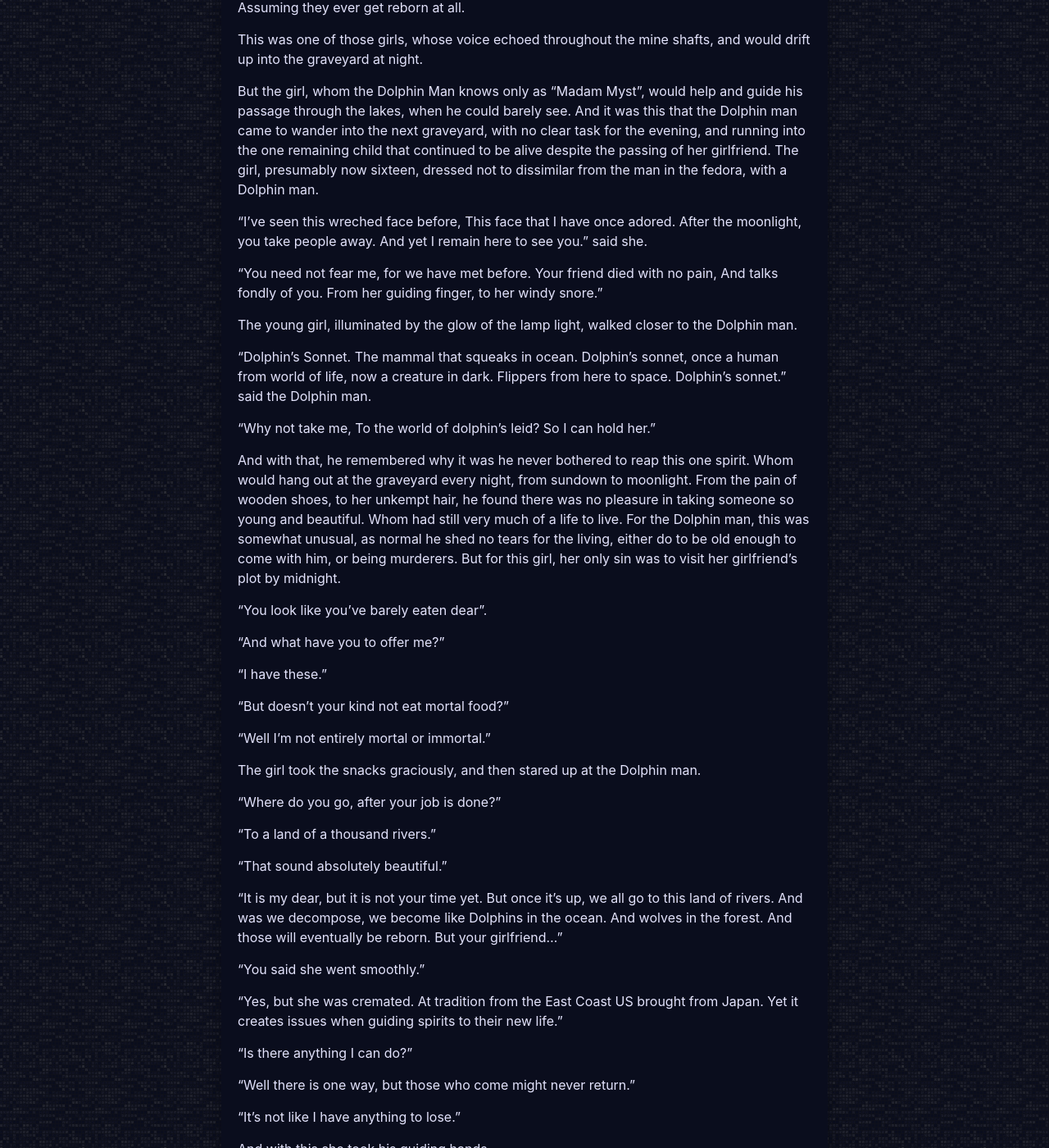
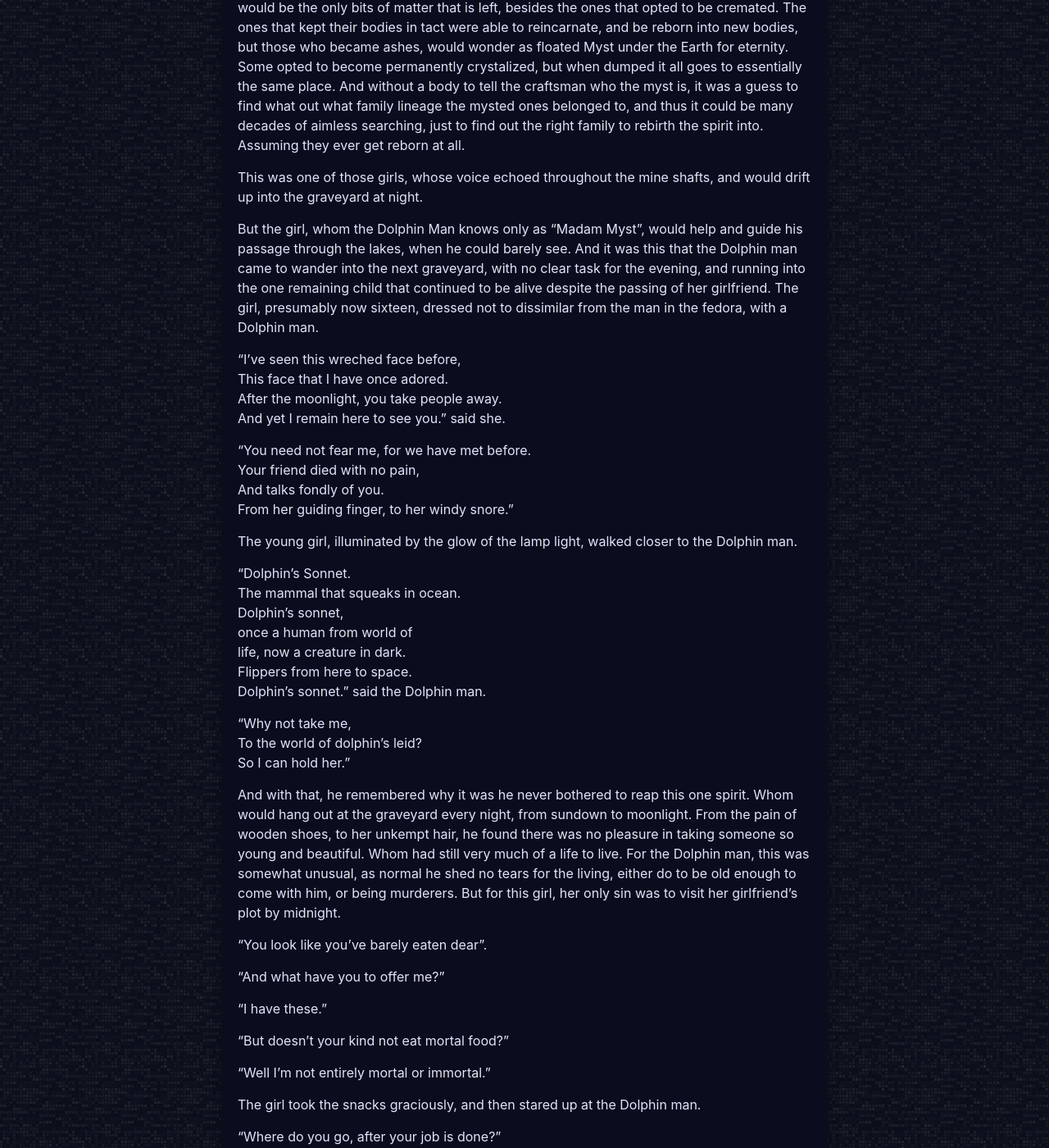
Before and after one commit to LWFlouisa/ContainmentManStories, a Jekyll site: the page built from _posts/2023-12-24-story2_thedolphinsleid.md, in a window 1280 px wide and 1400 px high, scrolled down 1557 px. Shown: the whole window at 82% size. Built offline with Jekyll 4.4.1, drawn with Linux system fonts in a browser that asks for light colours; our own code applies the rules of GitHub Pages for plain Markdown files; some of the changed text lies outside the part shown.

```diff
--- a/_posts/2023-12-24-story2_thedolphinsleid.md
+++ b/_posts/2023-12-24-story2_thedolphinsleid.md
@@ -3,20 +3,20 @@ title: "The Dolphin's Leid: A Sequel To Containment Man"
 author: S.R. Weaver
 tags: dystopian dolphinwolf poetryprose
 ---
-"Dolphin's Sonnet.
-The mammal that squeeks in ocean.
-Dolphin's sonnet,
-once a human from world of
-life, now a creature in dark.
-Flippers from here to space.
+"Dolphin's Sonnet.<br />
+The mammal that squeeks in ocean.<br />
+Dolphin's sonnet,<br />
+once a human from world of<br />
+life, now a creature in dark.<br />
+Flippers from here to space.<br />
 Dolphin's sonnet."
 
 The man with the black fedora said, as he snatch one more soul, lowering that thing once a human, into the plot. And into the abyss the corpse fell. It was another week of reaping corpses, this time a young girl who died of syphilis. And the previous weeks it was more of the same. And with his Dolphin mask, hopped onto his boat, and went into the world of the dead. The dolphin man in black living in a house that floated in an underground lake, and above was a graveyard in the style the French had brought over when that had colonized the US. Every time there was a new resident, the new one would morph into a humanoid form, and into a dolphin with a wolf's face. Their primary diet being grey scaled rabbits that would hop out of the underground lakes. Some say these pointed ear fish are what remains of previous pets, with few pets remaining in their origins forms once they acclimate to a life underground.
 
 The man in the Dolphin suit always dreaded traveling in the catacombs of stalagmites, that would hover menacingly above the lake, looming over as if they might drop and penetrate those swimming below at any moment. For despite being no longer of the world of the living, Dolphin Wolves were still made of fleshed, and nobody liked to be the mess that some other fin would have to clean up, until they can eventually regain their shape. Between graveyard it was often only three years in actual time, but the swim made it feel like it would take a day and half. And time passed slower underground than on the surface, where a black cat awaited those who visit the graveyard for one last time. In ages past, scientists speculated there were oceans on the moon, but this was innaccurate. It was a misremembering of when they had previously been dead and in Dolphin form, where they could recall the many tunnels of H20 that connected various cities. It was a time when man still believed in flying space zombies, never considering the idea of mortality being more of a transitionary state:
 
-"One persons ashes,
-Two persons long misery.
+"One persons ashes,<br />
+Two persons long misery.<br />
 Eternal darkness."
 
 It was the Dolphin man's job, with his black fedora, and his distressed leather coat, to lead those of stinky bloat, to where they can take on new form so that the transition between life to another life can continue to take its natural course. And when he visited one of the graveyards, in Chattanooga, Tennessee, he recalled two girls playing jump rope, despite that fact that most normal people of their age, would avoid the place. But without parents to take care of them, this was as close to having a home as they could ever get. So he never bothered taking them to the world of connected lakes and mine shafts, but he would find a rabid coal miner that would attempt to attack his guests with a pick ax, and they were often the most difficult to fend off. But it was made easier by the fact that Dolphin Man was the one person that could not transition to new lives, and simply remain in a constant state somewhere between human, wolf, and dolphin. And once his mask was taken off, this would quickly reduce the deranged mine workers into trembling messes.
@@ -27,28 +27,28 @@ This was one of those girls, whose voice echoed throughout the mine shafts, and
 
 But the girl, whom the Dolphin Man knows only as "Madam Myst", would help and guide his passage through the lakes, when he could barely see. And it was this that the Dolphin man came to wander into the next graveyard, with no clear task for the evening, and running into the one remaining child that continued to be alive despite the passing of her girlfriend. The girl, presumably now sixteen, dressed not to dissimilar from the man in the fedora, with a Dolphin man.
 
-"I've seen this wreched face before,
-This face that I have once adored.
-After the moonlight, you take people away.
+"I've seen this wreched face before,<br />
+This face that I have once adored.<br />
+After the moonlight, you take people away.<br />
 And yet I remain here to see you." said she.
 
-"You need not fear me, for we have met before.
-Your friend died with no pain,
-And talks fondly of you.
+"You need not fear me, for we have met before.<br />
+Your friend died with no pain,<br />
+And talks fondly of you.<br />
 From her guiding finger, to her windy snore."
 
 The young girl, illuminated by the glow of the lamp light, walked closer to the Dolphin man.
 
-"Dolphin's Sonnet.
-The mammal that squeaks in ocean.
-Dolphin's sonnet,
-once a human from world of
-life, now a creature in dark.
-Flippers from here to space.
+"Dolphin's Sonnet.<br />
+The mammal that squeaks in ocean.<br />
+Dolphin's sonnet,<br />
+once a human from world of<br />
+life, now a creature in dark.<br />
+Flippers from here to space.<br />
 Dolphin's sonnet." said the Dolphin man.
 
-"Why not take me,
-To the world of dolphin's leid?
+"Why not take me,<br />
+To the world of dolphin's leid?<br />
 So I can hold her."
 
 And with that, he remembered why it was he never bothered to reap this one spirit. Whom would hang out at the graveyard every night, from sundown to moonlight. From the pain of wooden shoes, to her unkempt hair, he found there was no pleasure in taking someone so young and beautiful. Whom had still very much of a life to live. For the Dolphin man, this was somewhat unusual, as normal he shed no tears for the living, either do to be old enough to come with him, or being murderers. But for this girl, her only sin was to visit her girlfriend's plot by midnight.
```
